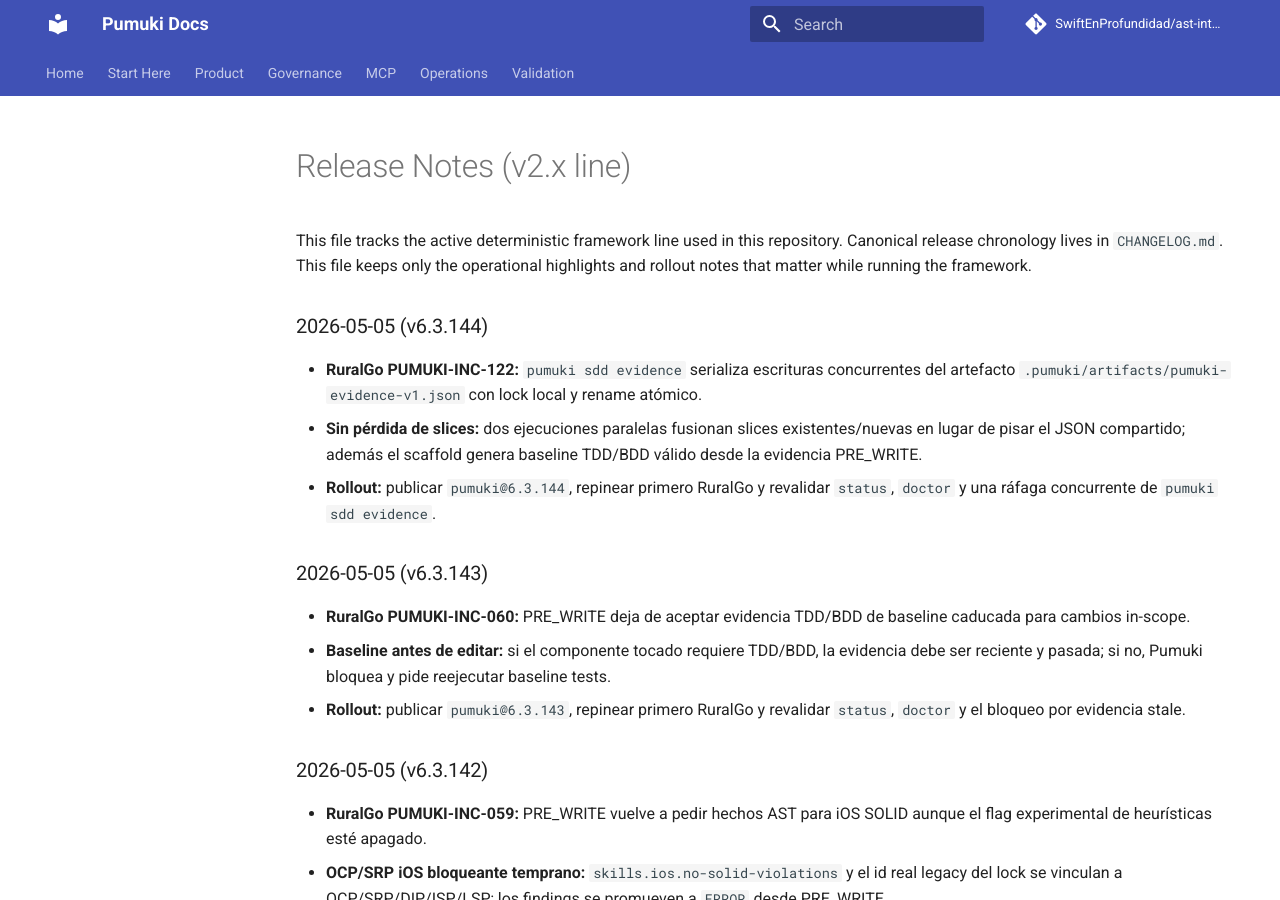
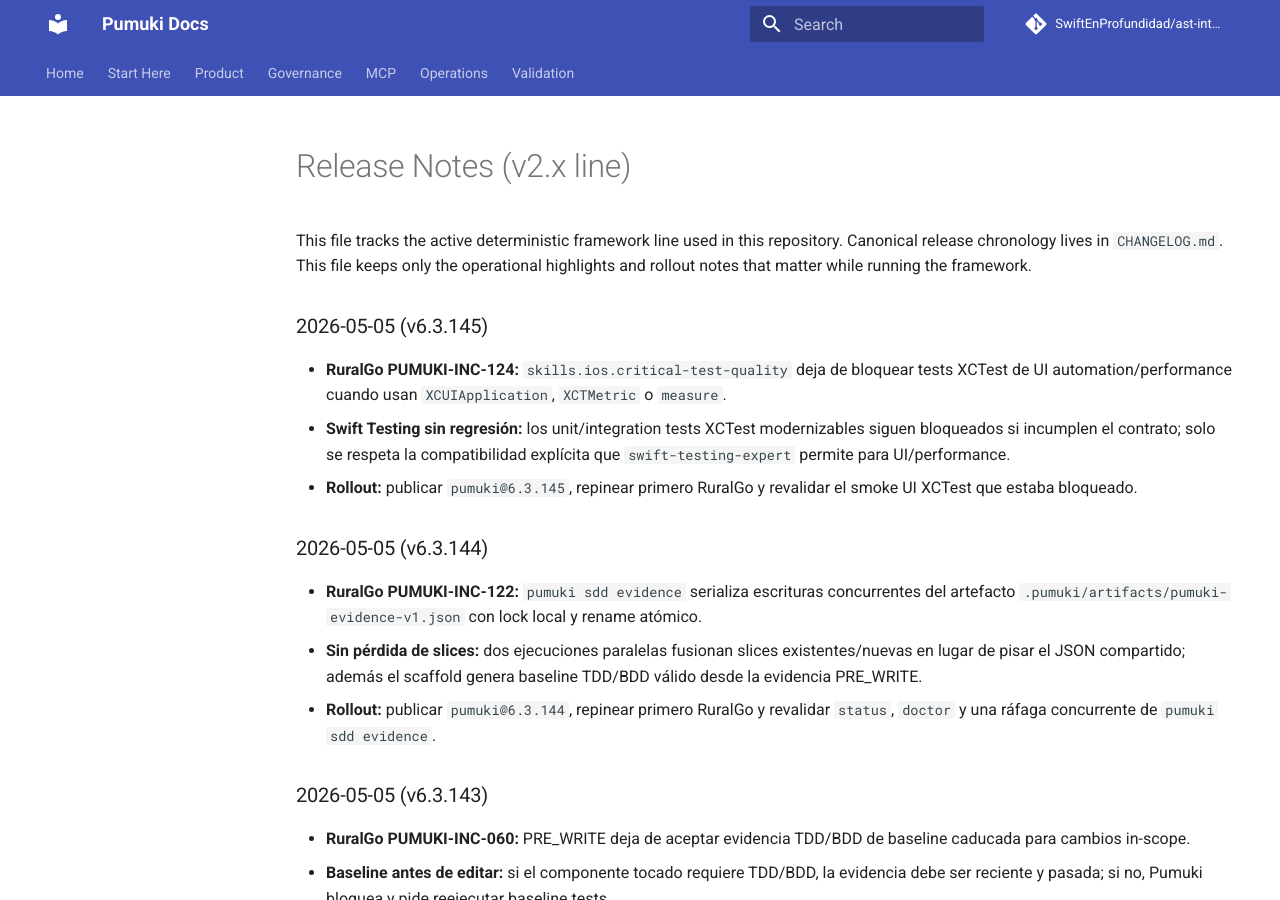
Before and after one commit to SwiftEnProfundidad/ast-intelligence-hooks, an MkDocs documentation site: the page built from docs/operations/RELEASE_NOTES.md, in a window 1280 px wide and 900 px high. Built offline with MkDocs 1.6.1 and Material for MkDocs 9.7.7, drawn with Linux system fonts in a browser that asks for light colours; comment, search, counter and statistics services are not loaded.

Commit message:
docs(release): note 6.3.145 rollout

```diff
--- a/docs/operations/RELEASE_NOTES.md
+++ b/docs/operations/RELEASE_NOTES.md
@@ -3,6 +3,12 @@
 This file tracks the active deterministic framework line used in this repository.
 Canonical release chronology lives in `CHANGELOG.md`.
 This file keeps only the operational highlights and rollout notes that matter while running the framework.
+
+### 2026-05-05 (v6.3.145)
+
+- **RuralGo PUMUKI-INC-124:** `skills.ios.critical-test-quality` deja de bloquear tests XCTest de UI automation/performance cuando usan `XCUIApplication`, `XCTMetric` o `measure`.
+- **Swift Testing sin regresión:** los unit/integration tests XCTest modernizables siguen bloqueados si incumplen el contrato; solo se respeta la compatibilidad explícita que `swift-testing-expert` permite para UI/performance.
+- **Rollout:** publicar `pumuki@6.3.145`, repinear primero RuralGo y revalidar el smoke UI XCTest que estaba bloqueado.
 
 ### 2026-05-05 (v6.3.144)
 
```
